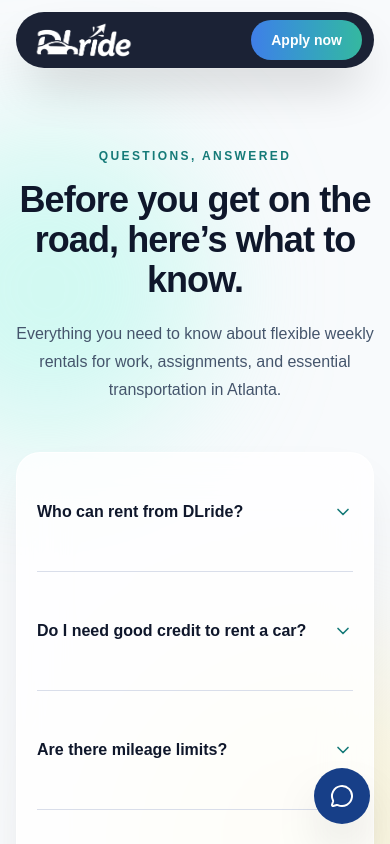
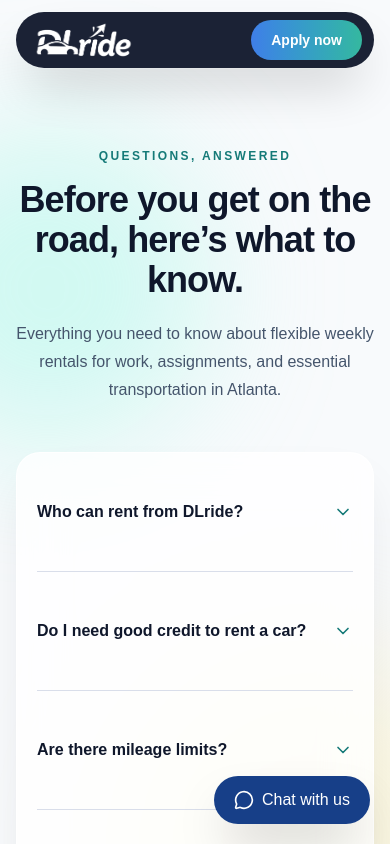
Before and after one commit to tolutally/dlride-landing-page, a Next.js app: page /faq in a window 390 px wide. Shown: the top 844 px of the page. Built offline with nearby package versions, Linux system fonts and the light colour scheme.

Commit message:
Style Botpress chat trigger as labeled pill button
Replace icon-only bubble with an icon + "Chat with us" label pill so
it's more discoverable. Widget stays minimized by default (Botpress
manages this via aria-hidden) and is positioned bottom-right with
safe-area-inset padding for mobile.

```diff
--- a/app/apply/page.tsx
+++ b/app/apply/page.tsx
@@ -251,18 +251,19 @@
         </div>
       </footer>
 
-      {/* Botpress config sets a custom toggleChatId/embeddedChatId, so neither bubble nor panel renders without these */}
+      {/* Botpress config sets a custom toggleChatId/embeddedChatId, so neither bubble nor panel renders without these. Widget starts minimized until the toggle button is clicked. */}
       <div
         id="bp-embedded-webchat"
-        className="fixed bottom-24 right-5 z-50 h-[600px] w-[380px] max-w-[calc(100vw-2.5rem)]"
+        className="fixed bottom-[calc(5.25rem+env(safe-area-inset-bottom))] right-[calc(1.25rem+env(safe-area-inset-right))] z-50 h-[600px] w-[380px] max-w-[calc(100vw-2.5rem)]"
         style={{ maxHeight: "calc(100vh - 7rem)" }}
       />
       <button
         id="bp-toggle-chat"
-        aria-label="Open chat"
-        className="fixed bottom-5 right-5 z-50 flex h-14 w-14 items-center justify-center rounded-full bg-[#2F5FAF] text-white shadow-2xl shadow-black/25 transition hover:bg-[#264E91]"
+        aria-label="Chat with us"
+        className="fixed bottom-[calc(1.25rem+env(safe-area-inset-bottom))] right-[calc(1.25rem+env(safe-area-inset-right))] z-50 flex items-center gap-2 rounded-full bg-[#2F5FAF] px-5 py-3 text-sm font-semibold text-white shadow-2xl shadow-black/25 transition hover:bg-[#264E91]"
       >
-        <MessageCircle className="h-6 w-6" strokeWidth={STROKE_WIDTH} />
+        <MessageCircle className="h-5 w-5" strokeWidth={STROKE_WIDTH} />
+        <span>Chat with us</span>
       </button>
 
       <Script src="https://cdn.botpress.cloud/webchat/v5.0/inject.js" strategy="afterInteractive" />
--- a/app/faq/page.tsx
+++ b/app/faq/page.tsx
@@ -114,18 +114,19 @@
         </section>
       </main>
 
-      {/* Botpress config sets a custom toggleChatId/embeddedChatId, so neither bubble nor panel renders without these */}
+      {/* Botpress config sets a custom toggleChatId/embeddedChatId, so neither bubble nor panel renders without these. Widget starts minimized until the toggle button is clicked. */}
       <div
         id="bp-embedded-webchat"
-        className="fixed bottom-24 right-5 z-50 h-[600px] w-[380px] max-w-[calc(100vw-2.5rem)]"
+        className="fixed bottom-[calc(5.25rem+env(safe-area-inset-bottom))] right-[calc(1.25rem+env(safe-area-inset-right))] z-50 h-[600px] w-[380px] max-w-[calc(100vw-2.5rem)]"
         style={{ maxHeight: "calc(100vh - 7rem)" }}
       />
       <button
         id="bp-toggle-chat"
-        aria-label="Open chat"
-        className="fixed bottom-5 right-5 z-50 flex h-14 w-14 items-center justify-center rounded-full bg-[#173f88] text-white shadow-2xl shadow-black/25 transition hover:bg-[#122e66]"
+        aria-label="Chat with us"
+        className="fixed bottom-[calc(1.25rem+env(safe-area-inset-bottom))] right-[calc(1.25rem+env(safe-area-inset-right))] z-50 flex items-center gap-2 rounded-full bg-[#173f88] px-5 py-3 text-sm font-semibold text-white shadow-2xl shadow-black/25 transition hover:bg-[#122e66]"
       >
-        <MessageCircle className="h-6 w-6" aria-hidden="true" />
+        <MessageCircle className="h-5 w-5" aria-hidden="true" />
+        <span>Chat with us</span>
       </button>
 
       <Script src="https://cdn.botpress.cloud/webchat/v5.0/inject.js" strategy="afterInteractive" />
--- a/public/ride.html
+++ b/public/ride.html
@@ -1261,14 +1261,15 @@
 
     </script>
 
-    <!-- Botpress config sets a custom toggleChatId/embeddedChatId, so neither bubble nor panel renders without these -->
-    <div id="bp-embedded-webchat" style="position:fixed;bottom:90px;right:20px;z-index:9999;width:380px;height:600px;max-width:calc(100vw - 40px);max-height:calc(100vh - 110px);"></div>
+    <!-- Botpress config sets a custom toggleChatId/embeddedChatId, so neither bubble nor panel renders without these. Widget starts minimized (aria-hidden) until the toggle button is clicked. -->
+    <div id="bp-embedded-webchat" style="position:fixed;bottom:calc(84px + env(safe-area-inset-bottom));right:calc(20px + env(safe-area-inset-right));z-index:9999;width:380px;height:600px;max-width:calc(100vw - 40px);max-height:calc(100vh - 110px);"></div>
     <button
       id="bp-toggle-chat"
-      aria-label="Open chat"
-      style="position:fixed;bottom:20px;right:20px;z-index:9999;width:56px;height:56px;border-radius:9999px;background:#2F5FAF;color:#fff;border:none;box-shadow:0 10px 25px rgba(0,0,0,.25);cursor:pointer;display:flex;align-items:center;justify-content:center;"
+      aria-label="Chat with us"
+      style="position:fixed;bottom:calc(20px + env(safe-area-inset-bottom));right:calc(20px + env(safe-area-inset-right));z-index:9999;display:flex;align-items:center;gap:10px;height:52px;padding:0 20px 0 16px;border-radius:9999px;background:#2F5FAF;color:#fff;border:none;box-shadow:0 10px 25px rgba(0,0,0,.25);cursor:pointer;font-family:inherit;font-size:14px;font-weight:600;white-space:nowrap;"
     >
-      <svg xmlns="http://www.w3.org/2000/svg" width="26" height="26" viewBox="0 0 24 24" fill="none" stroke="currentColor" stroke-width="1.5" stroke-linecap="round" stroke-linejoin="round"><path d="M7.9 20A9 9 0 1 0 4 16.1L2 22Z"/></svg>
+      <svg xmlns="http://www.w3.org/2000/svg" width="22" height="22" viewBox="0 0 24 24" fill="none" stroke="currentColor" stroke-width="1.5" stroke-linecap="round" stroke-linejoin="round"><path d="M7.9 20A9 9 0 1 0 4 16.1L2 22Z"/></svg>
+      <span>Chat with us</span>
     </button>
   </body>
 </html>
```
